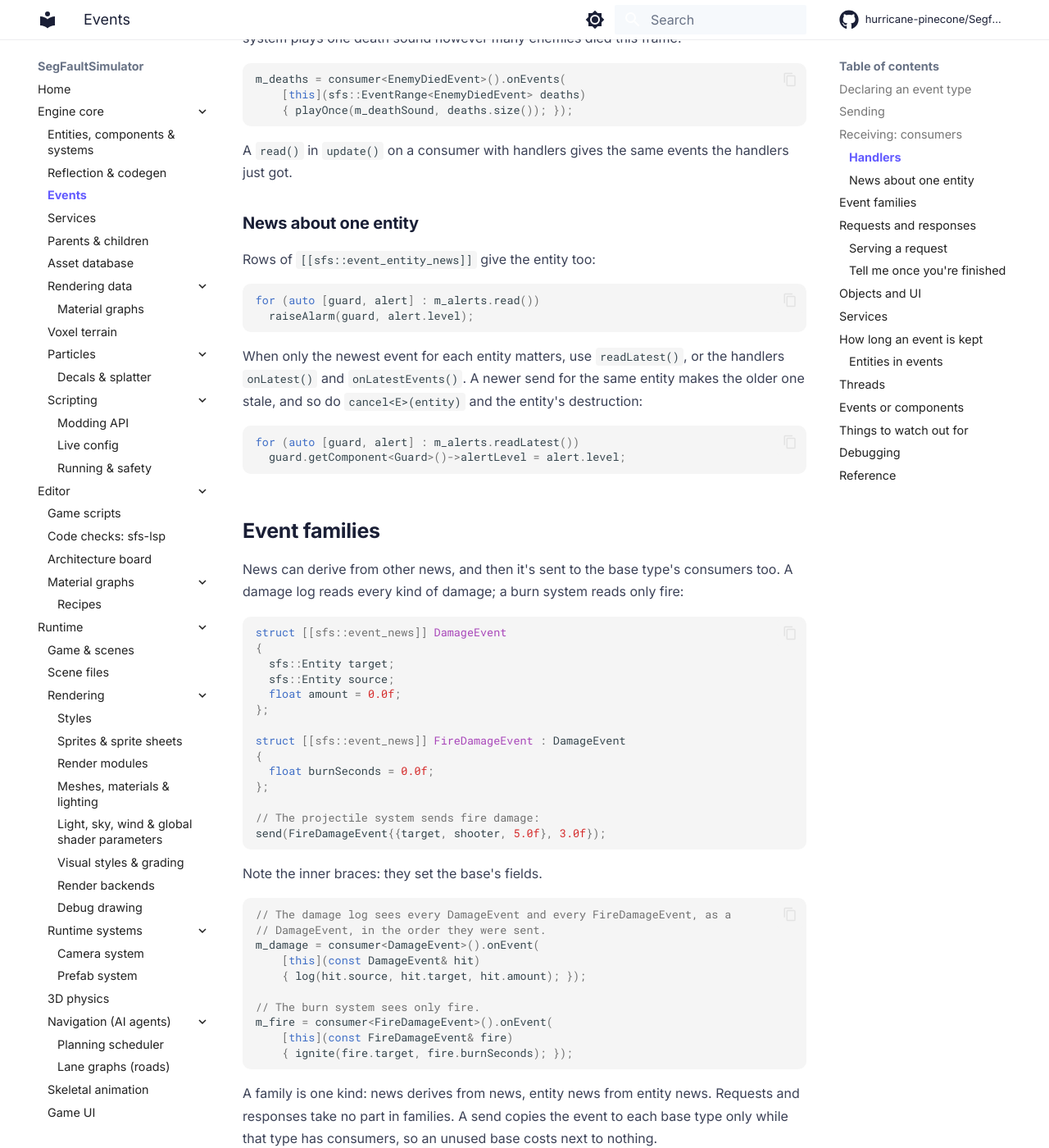
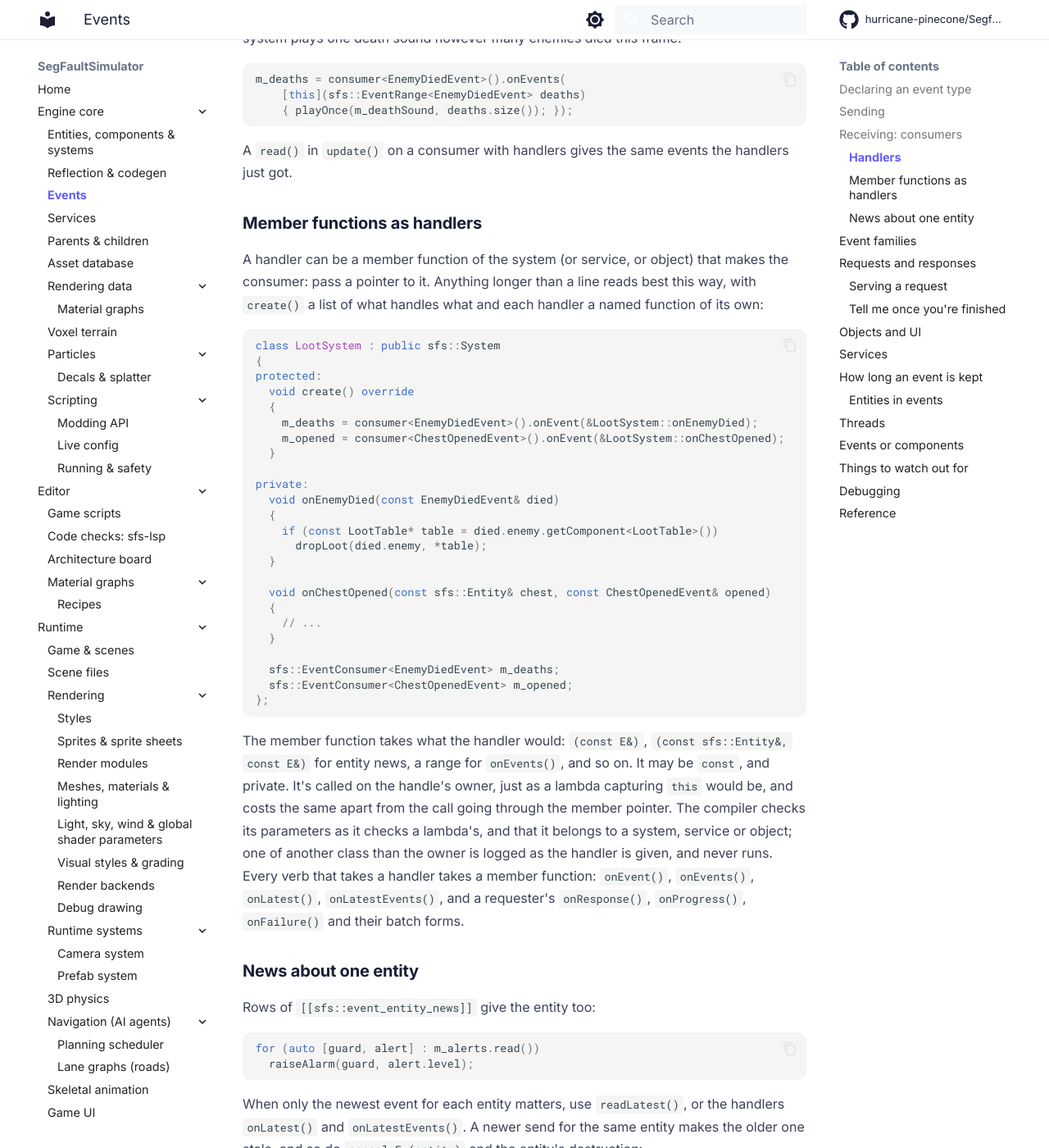
Before and after one commit to hurricane-pinecone/Segfault-Simulator, an MkDocs documentation site: the page built from docs/core/events/index.md, in a window 1280 px wide and 1400 px high, scrolled down 3321 px. Shown: the whole window at 82% size. Built offline with MkDocs 1.6.1 and Material for MkDocs 9.7.7, drawn with Linux system fonts in a browser that asks for light colours; comment, search, counter and statistics services are not loaded; some of the changed text lies outside the part shown.

Commit message:
Support function pointers for event handlers

````diff
--- a/docs/core/events/index.md
+++ b/docs/core/events/index.md
@@ -144,6 +144,52 @@ m_deaths = consumer<EnemyDiedEvent>().onEvents(
 A `read()` in `update()` on a consumer with handlers gives the same events
 the handlers just got.
 
+### Member functions as handlers
+
+A handler can be a member function of the system (or service, or object)
+that makes the consumer: pass a pointer to it. Anything longer than a line
+reads best this way, with `create()` a list of what handles what and each
+handler a named function of its own:
+
+```cpp
+class LootSystem : public sfs::System
+{
+protected:
+  void create() override
+  {
+    m_deaths = consumer<EnemyDiedEvent>().onEvent(&LootSystem::onEnemyDied);
+    m_opened = consumer<ChestOpenedEvent>().onEvent(&LootSystem::onChestOpened);
+  }
+
+private:
+  void onEnemyDied(const EnemyDiedEvent& died)
+  {
+    if (const LootTable* table = died.enemy.getComponent<LootTable>())
+      dropLoot(died.enemy, *table);
+  }
+
+  void onChestOpened(const sfs::Entity& chest, const ChestOpenedEvent& opened)
+  {
+    // ...
+  }
+
+  sfs::EventConsumer<EnemyDiedEvent> m_deaths;
+  sfs::EventConsumer<ChestOpenedEvent> m_opened;
+};
+```
+
+The member function takes what the handler would: `(const E&)`,
+`(const sfs::Entity&, const E&)` for entity news, a range for `onEvents()`,
+and so on. It may be `const`, and private. It's called on the handle's owner,
+just as a lambda capturing `this` would be, and costs the same apart from
+the call going through the member pointer. The compiler checks its
+parameters as it checks a lambda's, and that it belongs to a system, service
+or object; one of another class than the owner is logged as the handler is
+given, and never runs. Every verb that takes a handler takes a member
+function: `onEvent()`, `onEvents()`, `onLatest()`, `onLatestEvents()`, and
+a requester's `onResponse()`, `onProgress()`, `onFailure()` and their batch
+forms.
+
 ### News about one entity
 
 Rows of `[[sfs::event_entity_news]]` give the entity too:
@@ -257,7 +303,7 @@ requests are served by the same system; give another server's responses a
 type of their own.
 
 The asker makes a *requester* in `create()` and gives it a handler for each
-role in one chain:
+role in one chain, here its own member functions:
 
 ```cpp
 class EnemyAISystem : public sfs::System
@@ -285,6 +325,21 @@ protected:
   }
 
 private:
+  void onPathFailed(const sfs::Entity& enemy, const PathFailedResponse&)
+  {
+    wander(enemy);
+  }
+
+  void onPathFound(const sfs::Entity& enemy, const PathFoundResponse& found)
+  {
+    follow(enemy, found.points);
+  }
+
+  void onPathLeg(const sfs::Entity& enemy, const PathLegResponse& leg)
+  {
+    startOn(enemy, leg.points);
+  }
+
   sfs::EventRequester<PathRequest> m_paths;
 };
 ```
@@ -555,9 +610,9 @@ In development builds:
 | `requester<R>()` | System or Service `create()`; `scene().events()` in `onCreate` | A requester's builder. |
 | `broadcast<E>()` | System, Service; `scene().events()` | A broadcast for a worker. |
 | `read()`, `readLatest()` | `EventConsumer` | What arrived since the last update; the newest per entity. |
-| `onEvent(fn)`, `onEvents(fn)`, `onLatest(fn)`, `onLatestEvents(fn)` | `EventConsumer` | Handlers, run before the owner's update. |
+| `onEvent(fn)`, `onEvents(fn)`, `onLatest(fn)`, `onLatestEvents(fn)` | `EventConsumer` | Handlers, run before the owner's update: a callable, or `&Owner::member`. |
 | `unread()`, `skip()` | `EventConsumer` | How many it hasn't read; pass them all. |
-| `onResponse(fn)`, `onProgress(fn)`, `onFailure(fn)`, `onResponses(fn)`, `onProgresses(fn)`, `onFailures(fn)`, `ignoreFailure()` | requester builder | Handlers by role: the success required, a declared failure handled or ignored, progress optional. |
+| `onResponse(fn)`, `onProgress(fn)`, `onFailure(fn)`, `onResponses(fn)`, `onProgresses(fn)`, `onFailures(fn)`, `ignoreFailure()` | requester builder | Handlers by role (a callable, or `&Owner::member`): the success required, a declared failure handled or ignored, progress optional. |
 | `request()`, `waiting()`, `cancel()` | `EventRequester` | See above. |
 | `respond()`, `progress()`, `fail()`, `superseded()`, `key()` | `Responder` | See above. |
 | `respond(entity, s)`, `progress(entity, p)`, `fail(entity, f)`, `open(entity)` | `EventConsumer` of a request type | Answers every open request about an entity later, by entity. |
````
Also changed, not shown: other parts of docs/core/events/index.md (+3 -9 lines), docs/core/services/index.md (+50 -39 lines), engine/docs/core/events/index.md (+26 -2 lines), engine/docs/core/services/index.md (+3 -1 lines), 10 other files.
